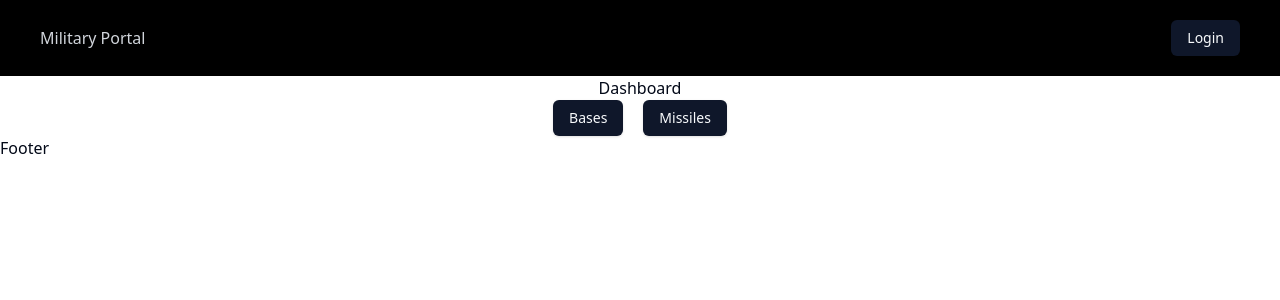
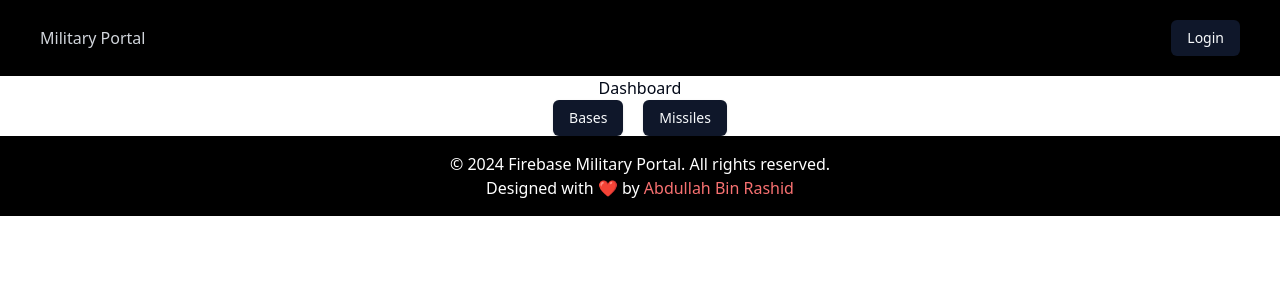
Before and after one commit to AbdullahBRashid/Military-Portal, a React (Vite) app in the folder Front-End/: page /dashboard in a window 1280 px wide. Shown: the top 300 px of the page. Built offline with nearby package versions, Linux system fonts and the light colour scheme; no server answers.

Commit message:
Add basic footer

```diff
--- a/Front-End/src/Layout/Footer/Footer.tsx
+++ b/Front-End/src/Layout/Footer/Footer.tsx
@@ -1,8 +1,9 @@
 
 function Footer() {
   return (
-    <footer>
-        <p>Footer</p>
+    <footer className="bg-black text-white p-4 text-center">
+      <p>&copy; 2024 Firebase Military Portal. All rights reserved.</p>
+      <p>Designed with ❤️ by <a className="text-red-400 hover:text-red-600 hover:underline" href="https://linkedin.com/in/AbdullahBRashid">Abdullah Bin Rashid</a></p>
     </footer>
   )
 }
```
